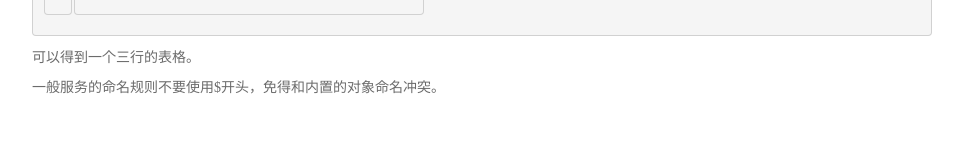
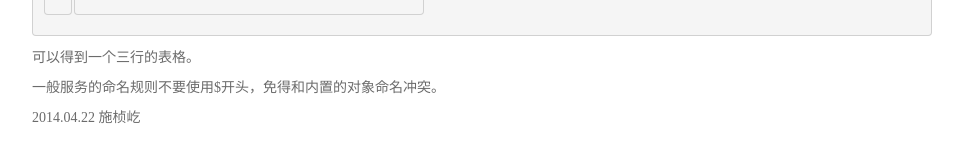
Before and after one commit to ajsdhf/ajsdhf.github.com, a Jekyll site: the page built from _posts/2014-04-22-angularjs学习笔记02.md, in a window 1280 px wide and 900 px high, scrolled down 2526 px. Shown: the part 744-897 px from the top of the window, without its empty margins (158-1121 px from the left). Built offline with Jekyll 4.4.1, drawn with Linux system fonts in a browser that asks for light colours; Markdown is read by kramdown in place of the engine named in the settings; before the commit the page ends 3396 px from its top, so only the background shows below that.

Commit message:
new post

```diff
--- a/_posts/2014-04-22-angularjs学习笔记02.md
+++ b/_posts/2014-04-22-angularjs学习笔记02.md
@@ -136,3 +136,5 @@ html代码：
 可以得到一个三行的表格。
 
 一般服务的命名规则不要使用$开头，免得和内置的对象命名冲突。
+
+2014.04.22 施桢屹
```
